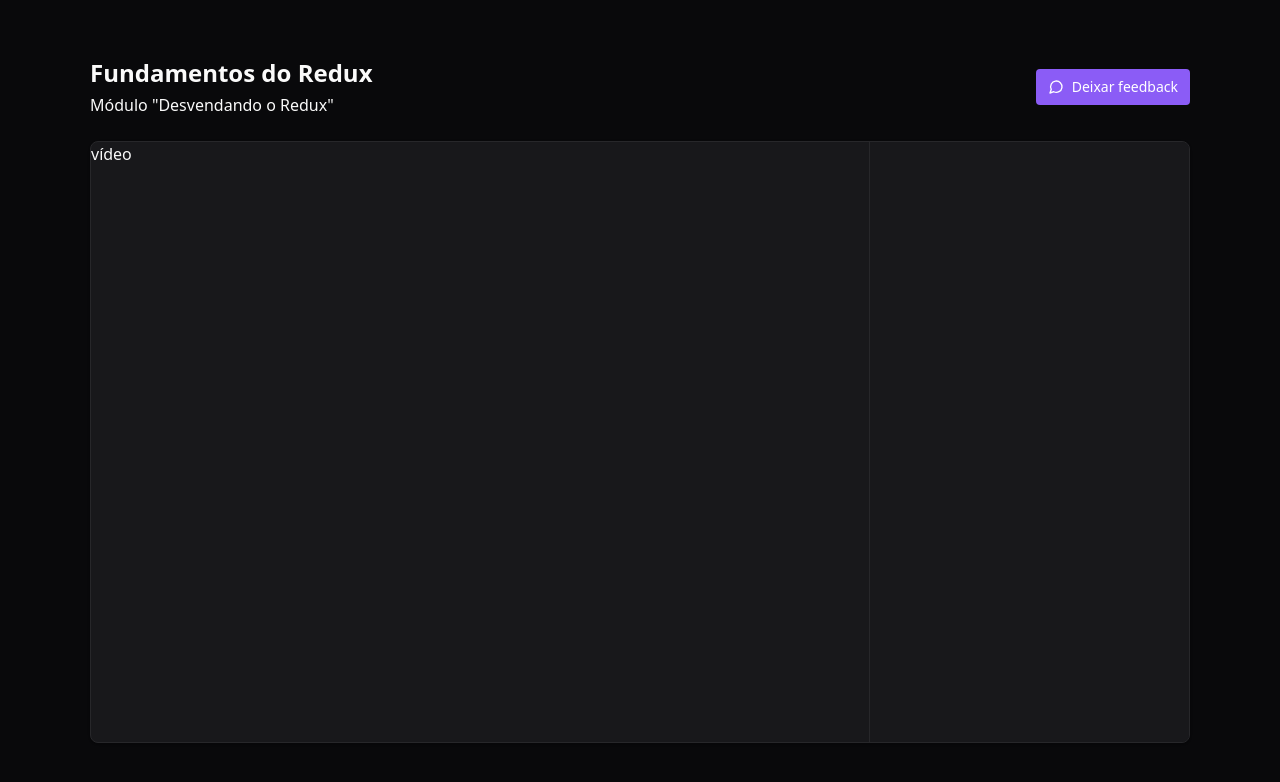
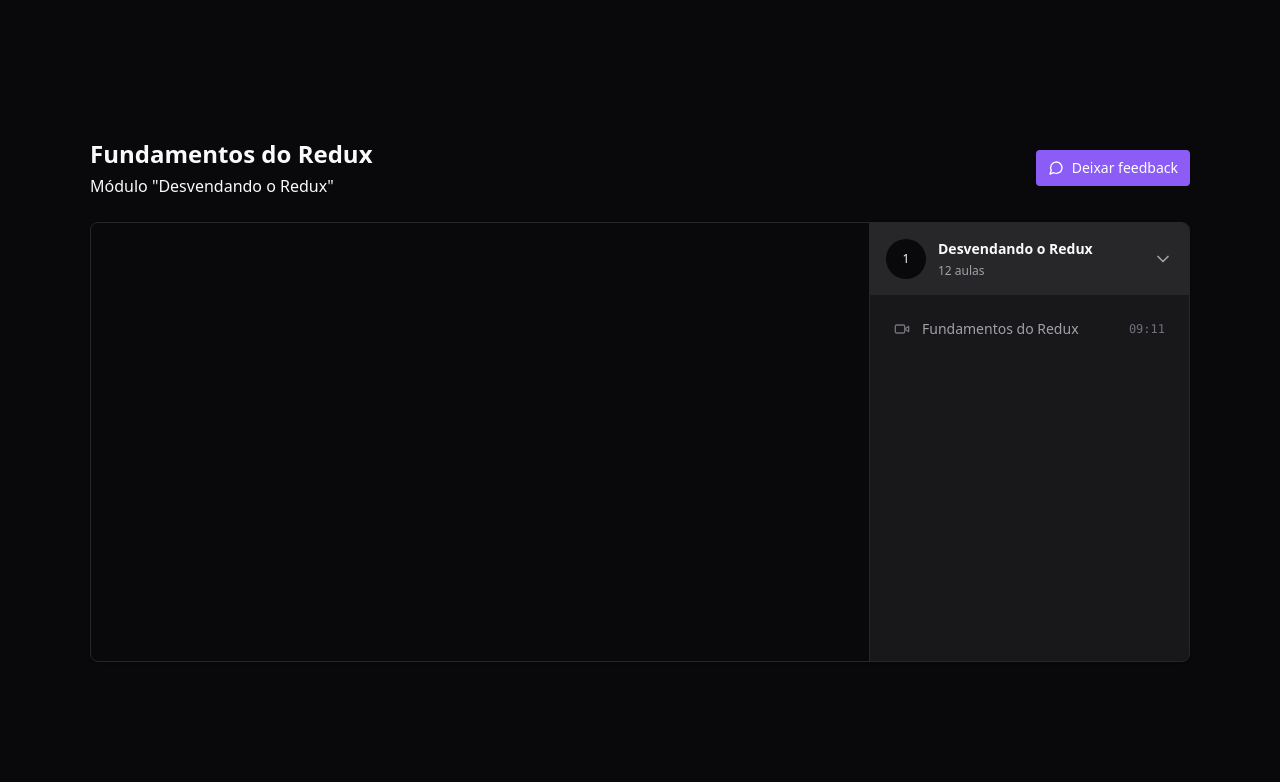
Before and after one commit to cod3baze/react-redux-zustand, a React (Vite) app: page / in a window 1280 px wide. Shown: the top 782 px of the page. Built offline with nearby package versions, Linux system fonts and the light colour scheme.

Commit message:
module & player UI

```diff
--- a/package.json
+++ b/package.json
@@ -14,6 +14,7 @@
     "lucide-react": "^0.284.0",
     "react": "^18.2.0",
     "react-dom": "^18.2.0",
+    "react-player": "^2.13.0",
     "react-redux": "^8.1.2"
   },
   "devDependencies": {
--- a/src/pages/Player.tsx
+++ b/src/pages/Player.tsx
@@ -1,4 +1,5 @@
-import { MessageCircle } from "lucide-react";
+import ReactPlayer from "react-player/youtube";
+import { MessageCircle, ChevronDown, Video } from "lucide-react";
 
 export function Player() {
   return (
@@ -18,8 +19,42 @@
         </div>
 
         <main className="relative flex overflow-hidden rounded-lg border border-zinc-800 bg-zinc-900 shadow">
-          <div className="flex-1">vídeo</div>
-          <aside className="w-80 border-l border-zinc-800 bg-zinc-900 h-[600px]"></aside>
+          <div className="flex-1">
+            <div className="w-full bg-zinc-950 aspect-video">
+              <ReactPlayer
+                width="100%"
+                height="100%"
+                controls
+                url="https://www.youtube.com/watch?v=Jai8w6K_GnY"
+              />
+            </div>
+          </div>
+
+          <aside className="w-80 border-l border-zinc-800 bg-zinc-900">
+            <div>
+              <button className="flex w-full items-center gap-3 bg-zinc-800 p-4">
+                <div className="flex h-10 w-10 rounded-full items-center justify-center bg-zinc-950 text-xs">
+                  1
+                </div>
+                <div className="flex flex-col gap-1 text-left">
+                  <strong className="text-sm">Desvendando o Redux</strong>
+                  <span className="text-xs text-zinc-400">12 aulas</span>
+                </div>
+
+                <ChevronDown className="w-5 h-5 ml-auto text-zinc-400" />
+              </button>
+
+              <nav className="relative flex flex-col gap-4 p-6">
+                <button className="flex items-center gap-3 text-sm text-zinc-400">
+                  <Video className="w-4 h-4 text-zinc-500" />
+                  <span>Fundamentos do Redux</span>
+                  <span className="ml-auto font-mono text-xs text-zinc-500">
+                    09:11
+                  </span>
+                </button>
+              </nav>
+            </div>
+          </aside>
         </main>
       </div>
     </div>
```
Also changed, not shown: 1 other file (tests, documents, lock files or other folders).
